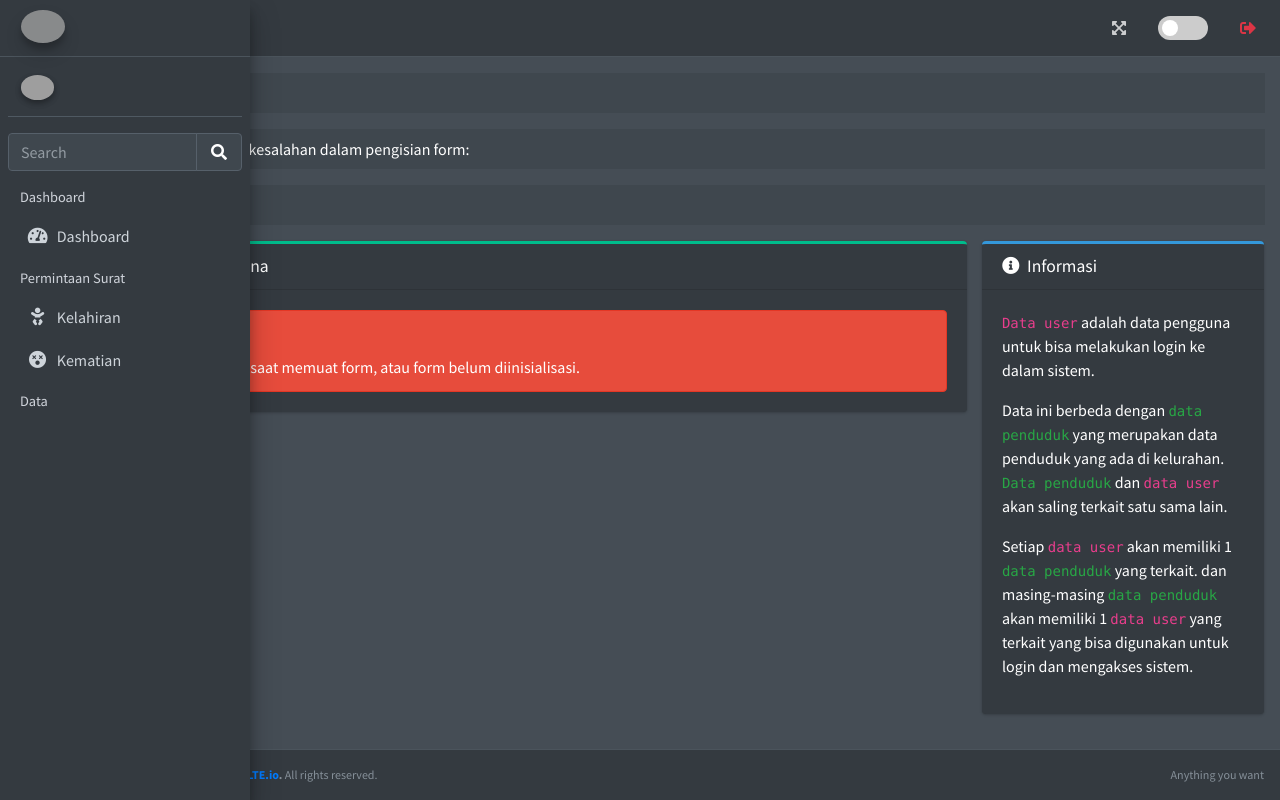
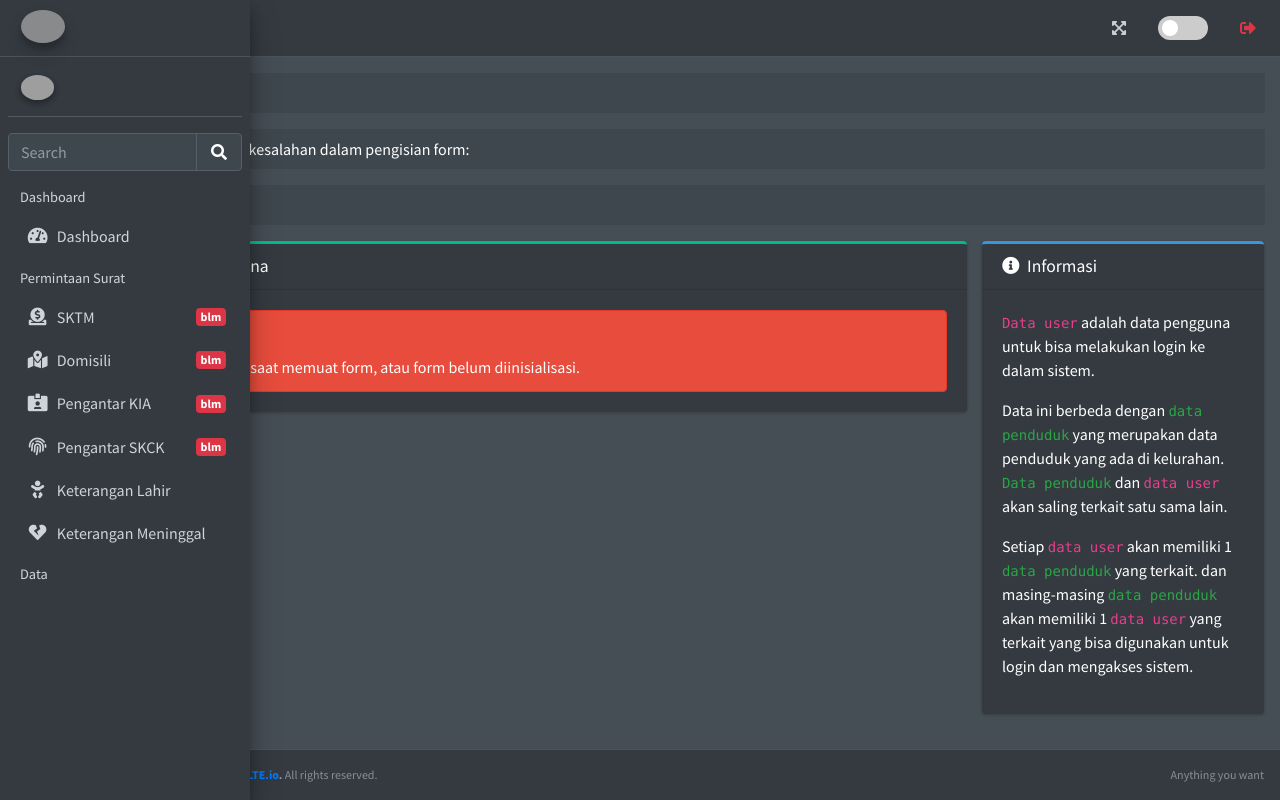
Before and after one commit to halimkun/sipakdes, a CodeIgniter 4 app: template app/Views/pengguna/new.php in a window 1280 px wide. Run offline with PHP 8.4 and a stand-in for CodeIgniter, Linux system fonts and the light colour scheme; the template is opened without the code that fills it, so the values that code supplies are empty; some libraries are stand-ins or nearby versions; grey boxes are pictures that could not be loaded.

Commit message:
Fix formatting and remove unnecessary code

```diff
--- a/app/Filters/PendudukFilter.php
+++ b/app/Filters/PendudukFilter.php
@@ -28,7 +28,6 @@ class PendudukFilter implements FilterInterface
         helper('warga');
         helper('auth');
 
-
         if (service('authentication')->check()) {
             if (!isLengkapOnFilter(user()->id) && uri_string() != 'profile' && !preg_match('/keluarga\/\d+\/edit/', uri_string())) {
                 return redirect()->to('/profile')->with('error', '<br />Anda tidak dapat mengakses fitur dan layanan aplikasi ini. <br />Silahkan lengkapi data diri dan keluarga terlebih dahulu, sebelum menggunakan fitur dan layanan aplikasi ini. <br />Terima kasih.');
--- a/app/Helpers/warga_helper.php
+++ b/app/Helpers/warga_helper.php
@@ -22,7 +22,7 @@ if (!function_exists('isLengkap')) {
     if ($data) {
       foreach ($data->toArray() as $key => $value) {
         if (!in_array($key, ['created_at', 'updated_at', 'deleted_at'])) {
-          if ($key == 'is_verified') {
+          if (in_array($key, ['is_verified', 'is_kepala_keluarga'])) {
             continue;
           }
 
@@ -53,7 +53,7 @@ if (!function_exists('isLengkapOnFilter')) {
     if ($data) {
       foreach ($data->toArray() as $key => $value) {
         if (!in_array($key, ['created_at', 'updated_at', 'deleted_at'])) {
-          if ($key == 'is_verified') {
+          if (in_array($key, ['is_verified', 'is_kepala_keluarga'])) {
             continue;
           }
 
@@ -86,7 +86,7 @@ if (!function_exists('dataLengkap')) {
   {
     foreach ($data as $key => $value) {
       if (!in_array($key, ['created_at', 'updated_at', 'deleted_at'])) {
-        if ($key == 'is_verified') {
+        if (in_array($key, ['is_verified', 'is_kepala_keluarga'])) {
           continue;
         }
 
--- a/app/Views/components/sidebar.php
+++ b/app/Views/components/sidebar.php
@@ -45,20 +45,60 @@
 
         <li class="nav-header">Permintaan Surat</li>
         <li class="nav-item">
+          <a href="/surat/sktm" class="nav-link">
+            <i class="nav-icon fas fa-donate"></i>
+            <p>
+              SKTM
+              <span class="right badge badge-danger">blm</span>
+            </p>
+          </a>
+        </li>
+        <li class="nav-item">
+          <a href="/surat/domisili" class="nav-link">
+            <i class="nav-icon fas fa-map-marked-alt"></i>
+            <p>
+              Domisili
+              <span class="right badge badge-danger">blm</span>
+            </p>
+          </a>
+        </li>
+        <li class="nav-item">
+          <a href="/surat/pengantar/kia" class="nav-link">
+            <i class="nav-icon fas fa-id-card-alt"></i>
+            <p>
+              Pengantar KIA
+              <span class="right badge badge-danger">blm</span>
+            </p>
+          </a>
+        </li>
+        <li class="nav-item">
+          <a href="/surat/pengantar/skck" class="nav-link">
+            <i class="nav-icon fas fa-fingerprint"></i>
+            <p>
+              Pengantar SKCK
+              <span class="right badge badge-danger">blm</span>
+            </p>
+          </a>
+        </li>
+        <li class="nav-item">
           <a href="/surat/kelahiran" class="nav-link">
             <i class="nav-icon fas fa-baby"></i>
-            <p>Kelahiran</p>
+            <p>
+              Keterangan Lahir
+            </p>
           </a>
         </li>
         <li class="nav-item">
           <a href="/surat/kematian" class="nav-link">
-            <i class="nav-icon fas fa-dizzy"></i>
-            <p>Kematian</p>
+            <i class="nav-icon fas fa-heart-broken"></i>
+            <p>
+              Keterangan Meninggal
+            </p>
           </a>
         </li>
 
         <li class="nav-header">Data</li>
-        <?php if (in_groups(['warga', 'admin'])) : ?>
+        <?php if (in_groups(['warga', 'operator_kelurahan', 'admin'])) : ?>
           <li class="nav-item">
             <a href="/keluarga" class="nav-link">
               <i class="nav-icon fas fa-users"></i>
```
Also changed, not shown: app/Controllers/Pengguna.php (line endings or trailing spaces).
